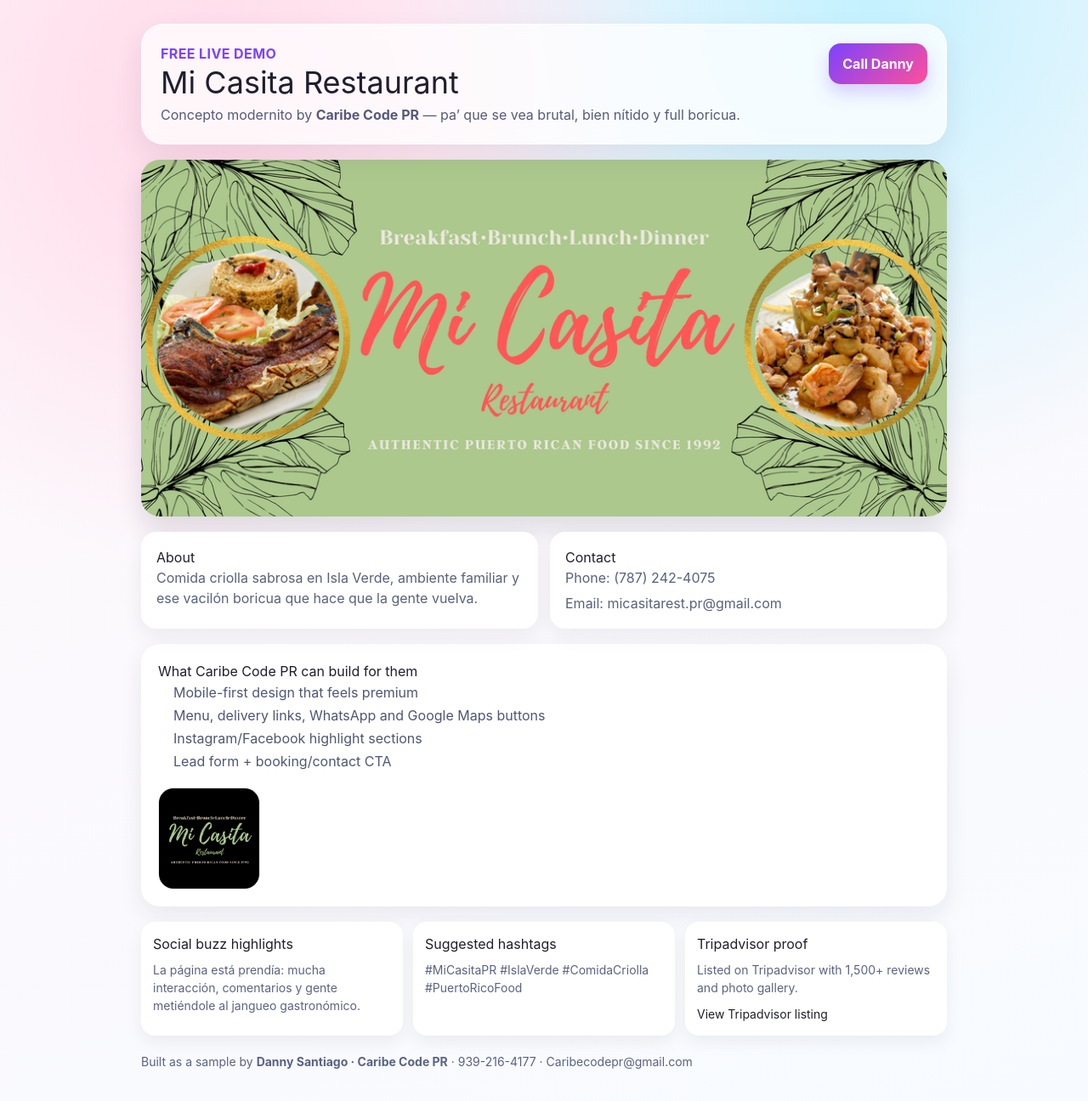
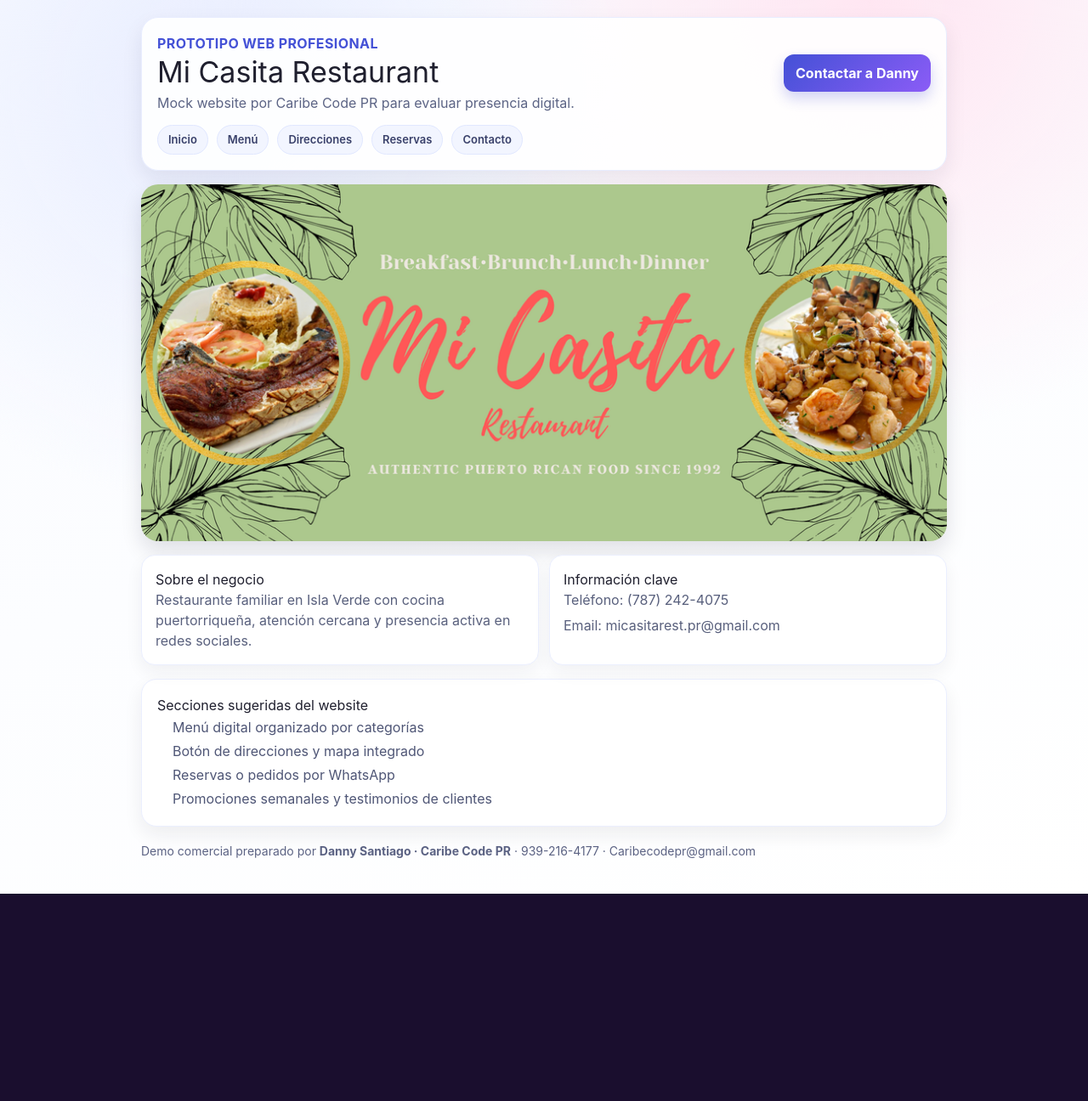
Before and after one commit to samsagewize/ordinookis-marketplace, a Next.js app: page /showcase/micasita in a window 1280 px wide. Shown: the top 1296 px of the page at 85% size. After the commit the page ends 1052 px from the top, so only its background shows below. Built offline with nearby package versions, Linux system fonts and the light colour scheme; a web font is replaced by a local one.

Commit message:
Refactor micasita mock site to professional Spanish navigation-focused layout

```diff
--- a/src/app/showcase/micasita/page.tsx
+++ b/src/app/showcase/micasita/page.tsx
@@ -5,109 +5,103 @@
         minHeight: '100vh',
         fontFamily: 'Inter, system-ui, -apple-system, Segoe UI, Roboto, Arial, sans-serif',
         background:
-          'radial-gradient(circle at 20% 10%, #ffd8e8 0%, transparent 35%), radial-gradient(circle at 80% 0%, #c4f1ff 0%, transparent 35%), linear-gradient(160deg, #fff7fb 0%, #f7fbff 100%)',
+          'radial-gradient(circle at 20% 10%, #e8edff 0%, transparent 35%), radial-gradient(circle at 80% 0%, #ffe6f2 0%, transparent 35%), linear-gradient(160deg, #f9fbff 0%, #ffffff 100%)',
         color: '#1f1f2e',
       }}
     >
-      <div style={{ maxWidth: 980, margin: '0 auto', padding: '28px 16px 40px' }}>
+      <div style={{ maxWidth: 980, margin: '0 auto', padding: '20px 16px 40px' }}>
         <header
           style={{
-            borderRadius: 26,
-            padding: 22,
-            background: 'rgba(255,255,255,0.75)',
-            backdropFilter: 'blur(8px)',
-            border: '1px solid rgba(255,255,255,0.9)',
-            boxShadow: '0 14px 34px rgba(31,31,46,0.08)',
-            marginBottom: 18,
+            borderRadius: 20,
+            padding: 18,
+            background: 'rgba(255,255,255,0.92)',
+            border: '1px solid #e8edff',
+            boxShadow: '0 10px 24px rgba(31,31,46,0.08)',
+            marginBottom: 16,
           }}
         >
-          <div style={{ display: 'flex', justifyContent: 'space-between', gap: 12, flexWrap: 'wrap' }}>
+          <div style={{ display: 'flex', justifyContent: 'space-between', gap: 12, alignItems: 'center', flexWrap: 'wrap' }}>
             <div>
-              <p style={{ margin: 0, fontWeight: 700, color: '#7b43ff', letterSpacing: 0.4 }}>FREE LIVE DEMO</p>
-              <h1 style={{ margin: '4px 0 6px', fontSize: 36, lineHeight: 1.05 }}>Mi Casita Restaurant</h1>
-              <p style={{ margin: 0, color: '#555a7a' }}>
-                Concepto modernito by <strong>Caribe Code PR</strong> — pa’ que se vea brutal, bien nítido y full boricua.
-              </p>
+              <p style={{ margin: 0, fontWeight: 700, color: '#4451d6', letterSpacing: 0.4 }}>PROTOTIPO WEB PROFESIONAL</p>
+              <h1 style={{ margin: '4px 0 6px', fontSize: 34, lineHeight: 1.05 }}>Mi Casita Restaurant</h1>
+              <p style={{ margin: 0, color: '#5c6485' }}>Mock website por Caribe Code PR para evaluar presencia digital.</p>
             </div>
             <a
               href="tel:9392164177"
               style={{
-                alignSelf: 'start',
                 textDecoration: 'none',
-                background: 'linear-gradient(135deg,#7b43ff,#ff4f9a)',
+                background: 'linear-gradient(135deg,#4451d6,#8b5cf6)',
                 color: 'white',
-                padding: '12px 16px',
-                borderRadius: 14,
+                padding: '10px 14px',
+                borderRadius: 12,
                 fontWeight: 700,
-                boxShadow: '0 10px 20px rgba(123,67,255,.25)',
+                boxShadow: '0 8px 16px rgba(68,81,214,.24)',
               }}
             >
-              Call Danny
+              Contactar a Danny
             </a>
           </div>
+
+          <nav style={{ marginTop: 14, display: 'flex', gap: 10, flexWrap: 'wrap' }}>
+            {['Inicio', 'Menú', 'Direcciones', 'Reservas', 'Contacto'].map((item) => (
+              <span
+                key={item}
+                style={{
+                  fontSize: 13,
+                  padding: '7px 12px',
+                  borderRadius: 999,
+                  background: '#f2f5ff',
+                  border: '1px solid #e1e8ff',
+                  color: '#39406a',
+                  fontWeight: 600,
+                }}
+              >
+                {item}
+              </span>
+            ))}
+          </nav>
         </header>
 
         <img
           src="/showcase/micasita/social1.png"
-          alt="Mi Casita social preview"
-          style={{ width: '100%', borderRadius: 22, boxShadow: '0 16px 30px rgba(20,20,40,.12)', marginBottom: 18, objectFit: 'cover', maxHeight: 420 }}
+          alt="Vista del restaurante"
+          style={{ width: '100%', borderRadius: 20, boxShadow: '0 12px 24px rgba(20,20,40,.12)', marginBottom: 16, objectFit: 'cover', maxHeight: 420 }}
         />
 
         <section
           style={{
             display: 'grid',
             gridTemplateColumns: 'repeat(auto-fit,minmax(240px,1fr))',
-            gap: 14,
-            marginBottom: 18,
+            gap: 12,
+            marginBottom: 16,
           }}
         >
-          <article style={{ borderRadius: 18, padding: 18, background: 'white', boxShadow: '0 8px 24px rgba(31,31,46,.07)' }}>
-            <h3 style={{ marginTop: 0 }}>About</h3>
+          <article style={{ borderRadius: 16, padding: 16, background: 'white', border: '1px solid #ebefff', boxShadow: '0 8px 20px rgba(31,31,46,.06)' }}>
+            <h3 style={{ marginTop: 0 }}>Sobre el negocio</h3>
             <p style={{ marginBottom: 0, color: '#59607d' }}>
-Comida criolla sabrosa en Isla Verde, ambiente familiar y ese vacilón boricua que hace que la gente vuelva.
+              Restaurante familiar en Isla Verde con cocina puertorriqueña, atención cercana y presencia activa en redes sociales.
             </p>
           </article>
 
-          <article style={{ borderRadius: 18, padding: 18, background: 'white', boxShadow: '0 8px 24px rgba(31,31,46,.07)' }}>
-            <h3 style={{ marginTop: 0 }}>Contact</h3>
-            <p style={{ margin: '0 0 6px', color: '#59607d' }}>Phone: (787) 242-4075</p>
+          <article style={{ borderRadius: 16, padding: 16, background: 'white', border: '1px solid #ebefff', boxShadow: '0 8px 20px rgba(31,31,46,.06)' }}>
+            <h3 style={{ marginTop: 0 }}>Información clave</h3>
+            <p style={{ margin: '0 0 6px', color: '#59607d' }}>Teléfono: (787) 242-4075</p>
             <p style={{ margin: 0, color: '#59607d' }}>Email: micasitarest.pr@gmail.com</p>
           </article>
         </section>
 
-        <section style={{ borderRadius: 22, padding: 20, background: 'white', boxShadow: '0 10px 28px rgba(31,31,46,.08)' }}>
-          <h3 style={{ marginTop: 0 }}>What Caribe Code PR can build for them</h3>
-          <ul style={{ margin: 0, paddingLeft: 18, color: '#4f5676', lineHeight: 1.7 }}>
-            <li>Mobile-first design that feels premium</li>
-            <li>Menu, delivery links, WhatsApp and Google Maps buttons</li>
-            <li>Instagram/Facebook highlight sections</li>
-            <li>Lead form + booking/contact CTA</li>
+        <section style={{ borderRadius: 18, padding: 18, background: 'white', border: '1px solid #ebefff', boxShadow: '0 10px 22px rgba(31,31,46,.07)' }}>
+          <h3 style={{ marginTop: 0 }}>Secciones sugeridas del website</h3>
+          <ul style={{ margin: 0, paddingLeft: 18, color: '#4f5676', lineHeight: 1.75 }}>
+            <li>Menú digital organizado por categorías</li>
+            <li>Botón de direcciones y mapa integrado</li>
+            <li>Reservas o pedidos por WhatsApp</li>
+            <li>Promociones semanales y testimonios de clientes</li>
           </ul>
-          <img
-            src="/showcase/micasita/social2.png"
-            alt="Mi Casita logo from social"
-            style={{ marginTop: 16, width: 120, height: 120, objectFit: 'cover', borderRadius: 18, border: '1px solid #eee' }}
-          />
         </section>
 
-        <section style={{marginTop:18, display:'grid', gridTemplateColumns:'repeat(auto-fit,minmax(220px,1fr))', gap:12}}>
-          <div style={{background:'#fff', borderRadius:16, padding:14, boxShadow:'0 8px 20px rgba(0,0,0,.06)'}}>
-            <h4 style={{margin:'0 0 8px'}}>Social buzz highlights</h4>
-            <p style={{margin:0, color:'#5b6283', fontSize:14}}>La página está prendía: mucha interacción, comentarios y gente metiéndole al jangueo gastronómico.</p>
-          </div>
-          <div style={{background:'#fff', borderRadius:16, padding:14, boxShadow:'0 8px 20px rgba(0,0,0,.06)'}}>
-            <h4 style={{margin:'0 0 8px'}}>Suggested hashtags</h4>
-            <p style={{margin:0, color:'#5b6283', fontSize:14}}>#MiCasitaPR #IslaVerde #ComidaCriolla #PuertoRicoFood</p>
-          </div>
-          <div style={{background:'#fff', borderRadius:16, padding:14, boxShadow:'0 8px 20px rgba(0,0,0,.06)'}}>
-            <h4 style={{margin:'0 0 8px'}}>Tripadvisor proof</h4>
-            <p style={{margin:'0 0 8px', color:'#5b6283', fontSize:14}}>Listed on Tripadvisor with 1,500+ reviews and photo gallery.</p>
-            <a href="https://www.tripadvisor.com/Restaurant_Review-g2665727-d810435-Reviews-Mi_Casita-Isla_Verde_Carolina_Puerto_Rico.html" target="_blank" style={{fontSize:14}}>View Tripadvisor listing</a>
-          </div>
-        </section>
-
-        <footer style={{ marginTop: 20, color: '#5b6283', fontSize: 14 }}>
-          Built as a sample by <strong>Danny Santiago · Caribe Code PR</strong> · 939-216-4177 · Caribecodepr@gmail.com
+        <footer style={{ marginTop: 18, color: '#5b6283', fontSize: 14 }}>
+          Demo comercial preparado por <strong>Danny Santiago · Caribe Code PR</strong> · 939-216-4177 · Caribecodepr@gmail.com
         </footer>
       </div>
     </main>
```
